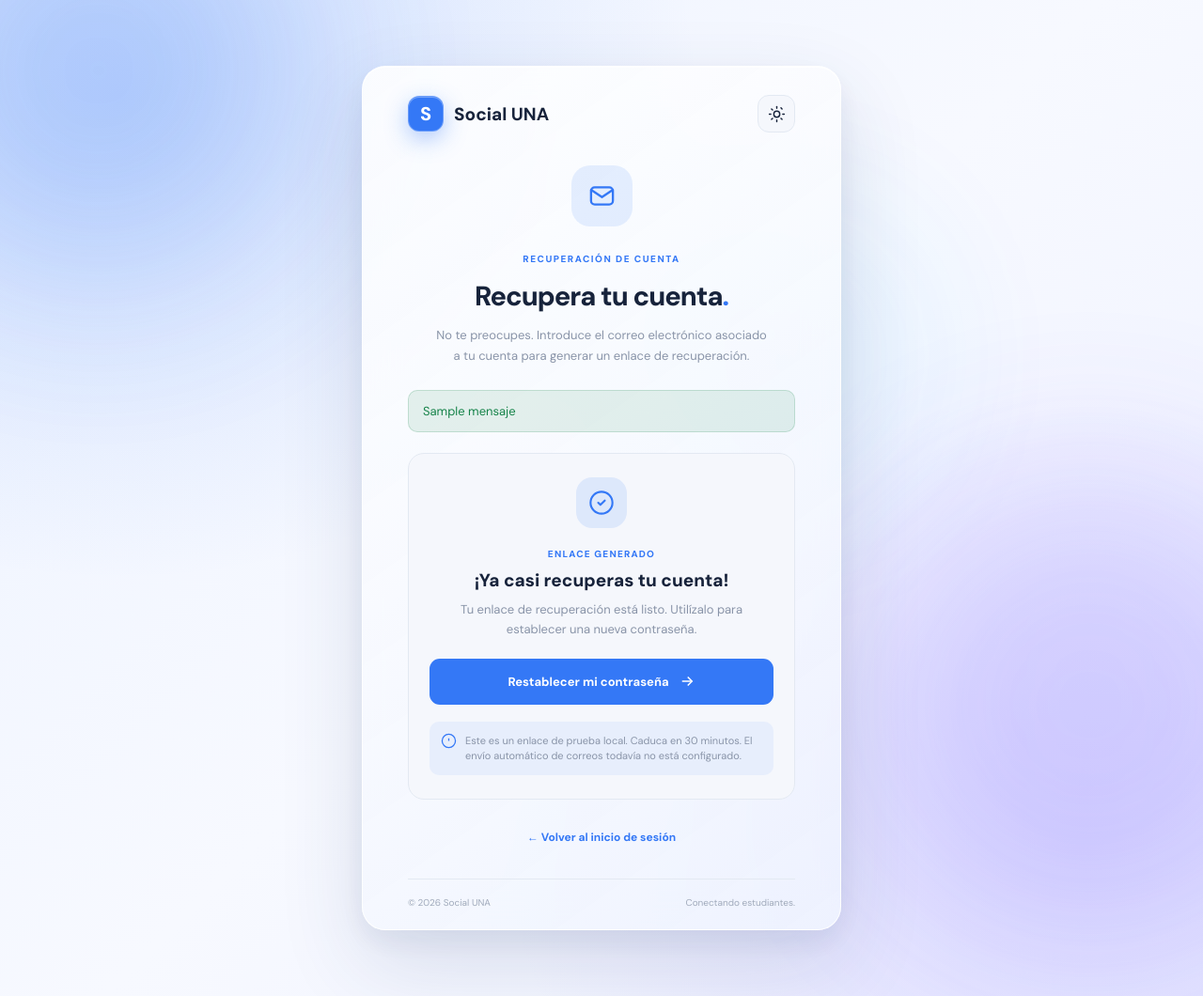
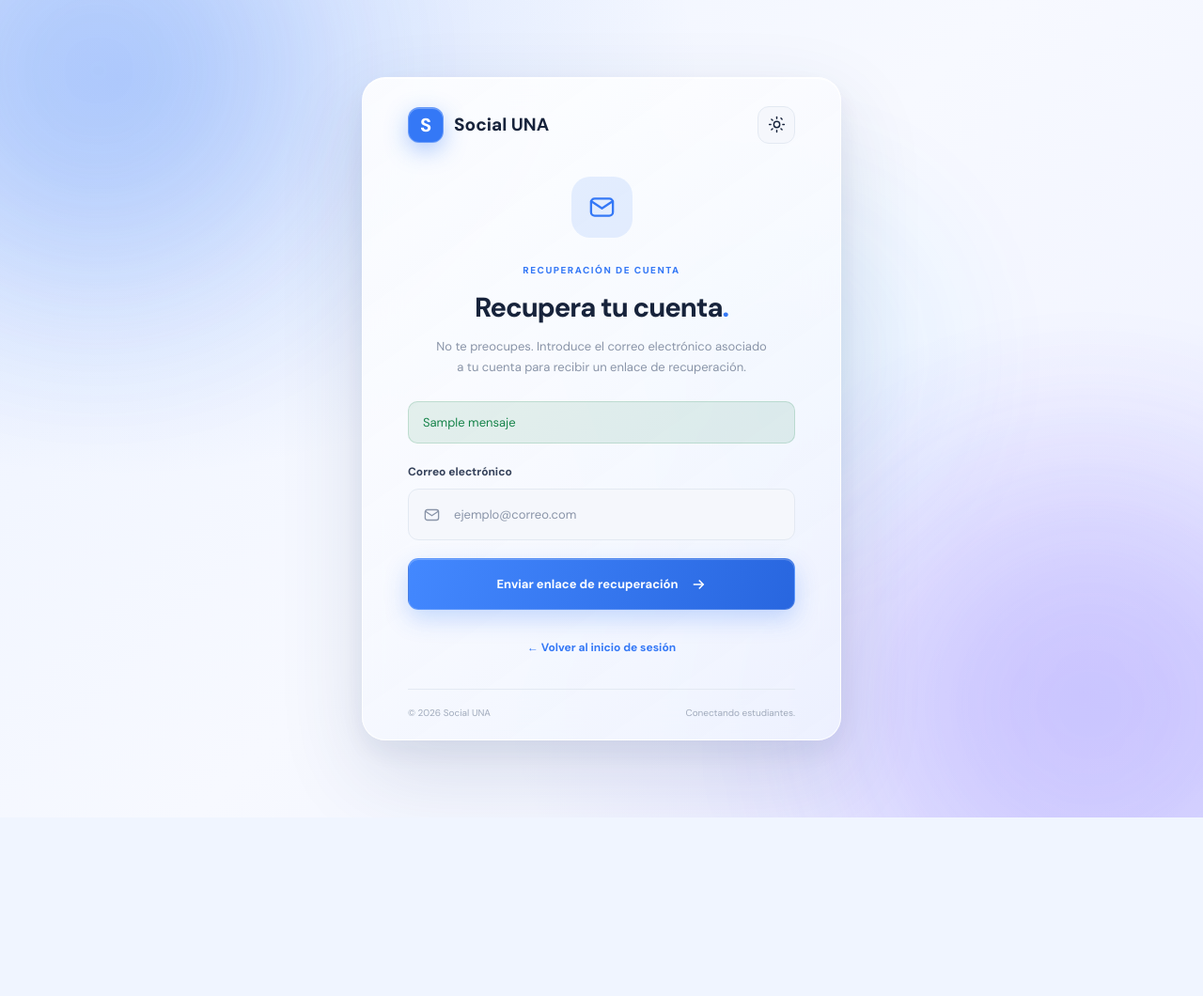
Before and after one commit to Kr1ssyf3r/ProyectoEstructuras03, a Flask app: template templates/recuperar.html in a window 1280 px wide. Shown: the whole page at 94% size. After the commit the page ends 870 px from the top, so only its background shows below. Run offline with Flask 3, Linux system fonts and the light colour scheme; the template is opened without the code that fills it: most values are stand-ins (such as "Sample title", 1, 10 or a date in 2020); parts of the project's set-up code (start-up, migrations or seed data) failed here and were passed over.

Commit message:
feat: integrar envio de correos para bienvenida y recuperacion de contrasena

```diff
--- a/app.py
+++ b/app.py
@@ -1,6 +1,7 @@
 
 import os
 import webbrowser
+
 from threading import Timer
 from functools import wraps
 
@@ -18,6 +19,7 @@ from repositories.token_repository import TokenRepository
 
 from services.usuario_service import UsuarioService
 from services.recuperacion_service import RecuperacionService
+from services.correo_service import CorreoService
 
 
 # ============================================================
@@ -47,6 +49,8 @@ recuperacion_service = RecuperacionService(
     token_repository=token_repository,
     usuario_service=usuario_service
 )
+
+correo_service = CorreoService()
 
 
 # ============================================================
@@ -82,7 +86,6 @@ def requiere_sesion(funcion):
 @app.route("/", methods=["GET"])
 def inicio():
 
-    # Si ya inició sesión, enviarlo al perfil.
     if session.get("usuario_id"):
         return redirect(url_for("perfil"))
 
@@ -107,7 +110,6 @@ def login():
             contrasena=contrasena
         )
 
-        # Guardar el identificador del usuario autenticado.
         session.clear()
         session["usuario_id"] = usuario.id
 
@@ -150,6 +152,7 @@ def editar_perfil(usuario):
         correo = request.form.get("correo", "")
 
         try:
+
             usuario_service.actualizar_perfil(
                 id_usuario=usuario.id,
                 nombre=nombre,
@@ -160,6 +163,7 @@ def editar_perfil(usuario):
             return redirect(url_for("perfil"))
 
         except ValueError as error:
+
             return render_template(
                 "editar_perfil.html",
                 usuario=usuario,
@@ -211,7 +215,7 @@ def registro():
 
         try:
 
-            usuario_service.registrar_usuario(
+            usuario = usuario_service.registrar_usuario(
                 nombre=nombre,
                 nombre_usuario=nombre_usuario,
                 correo=correo,
@@ -219,12 +223,32 @@ def registro():
                 confirmar_contrasena=confirmar_contrasena
             )
 
+            # Enviar correo de bienvenida.
+            try:
+
+                correo_service.enviar_bienvenida(
+                    destinatario=usuario.correo,
+                    nombre=usuario.nombre
+                )
+
+                mensaje = (
+                    "¡Tu cuenta se creó correctamente! "
+                    "Te enviamos un correo de bienvenida."
+                )
+
+            except Exception:
+                app.logger.exception(
+                    "No se pudo enviar el correo de bienvenida."
+                )
+
+                mensaje = (
+                    "Tu cuenta se creó correctamente, "
+                    "pero no pudimos enviar el correo de bienvenida."
+                )
+
             return render_template(
                 "login.html",
-                mensaje=(
-                    "¡Tu cuenta se creó correctamente! "
-                    "Ya puedes iniciar sesión."
-                )
+                mensaje=mensaje
             )
 
         except ValueError as error:
@@ -281,17 +305,32 @@ def solicitar_recuperacion():
                 _external=True
             )
 
-            return render_template(
-                "recuperar.html",
-                mensaje="Se generó el enlace de recuperación.",
+            correo_service.enviar_recuperacion(
+                destinatario=usuario.correo,
                 enlace=enlace
             )
 
-        except (ValueError, OSError) as error:
+            return render_template(
+                "recuperar.html",
+                mensaje=(
+                    "Si la cuenta existe y el correo pudo enviarse, "
+                    "recibirás un enlace de recuperación. "
+                    "Revisa también tu carpeta de spam."
+                )
+            )
+
+        except (ValueError, OSError, Exception):
+
+            app.logger.exception(
+                "No se pudo procesar la recuperación de contraseña."
+            )
 
             return render_template(
                 "recuperar.html",
-                error=f"No se pudo generar la recuperación: {error}"
+                error=(
+                    "No se pudo enviar el correo de recuperación. "
+                    "Inténtalo nuevamente."
+                )
             )
 
     return render_template("recuperar.html")
--- a/templates/recuperar.html
+++ b/templates/recuperar.html
@@ -98,79 +98,32 @@
 
                 <p class="recovery-description">
                     No te preocupes. Introduce el correo electrónico
-                    asociado a tu cuenta para generar un enlace
+                    asociado a tu cuenta para recibir un enlace
                     de recuperación.
                 </p>
 
 
-                <!-- Mensajes -->
+                <!-- Mensajes de error -->
                 {% if error %}
+
                     <div class="error-message recovery-alert">
                         {{ error }}
                     </div>
+
                 {% endif %}
 
+
+                <!-- Mensaje de éxito -->
                 {% if mensaje %}
+
                     <div class="success-message recovery-alert">
                         {{ mensaje }}
                     </div>
+
                 {% endif %}
 
 
-                {% if enlace %}
-
-                    <!-- ENLACE GENERADO -->
-                    <div class="development-link">
-
-                        <div class="development-icon">
-                            <svg viewBox="0 0 24 24" fill="none"
-                                 stroke="currentColor" stroke-width="1.8"
-                                 stroke-linecap="round" stroke-linejoin="round">
-                                <circle cx="12" cy="12" r="10"></circle>
-                                <path d="m9 12 2 2 4-4"></path>
-                            </svg>
-                        </div>
-
-                        <span class="development-tag">
-                            ENLACE GENERADO
-                        </span>
-
-                        <h3>¡Ya casi recuperas tu cuenta!</h3>
-
-                        <p class="development-description">
-                            Tu enlace de recuperación está listo.
-                            Utilízalo para establecer una nueva contraseña.
-                        </p>
-
-                        <a href="{{ enlace }}" class="development-button">
-                            Restablecer mi contraseña
-
-                            <svg viewBox="0 0 24 24" fill="none"
-                                 stroke="currentColor" stroke-width="2">
-                                <path d="M5 12h14"></path>
-                                <path d="m13 6 6 6-6 6"></path>
-                            </svg>
-                        </a>
-
-                        <div class="development-notice">
-                            <svg viewBox="0 0 24 24" fill="none"
-                                 stroke="currentColor" stroke-width="1.8">
-                                <circle cx="12" cy="12" r="10"></circle>
-                                <path d="M12 8v4m0 4h.01"></path>
-                            </svg>
-
-                            <p>
-                                Este es un enlace de prueba local.
-                                Caduca en 30 minutos. El envío automático
-                                de correos todavía no está configurado.
-                            </p>
-                        </div>
-
-                    </div>
-
-                {% else %}
-
-                    <!-- FORMULARIO -->
+                <!-- Formulario de recuperación -->
                 <form
                     method="POST"
                     action="{{ url_for('solicitar_recuperacion') }}"
@@ -205,9 +158,10 @@
 
                     </div>
 
+
                     <button type="submit" class="login-button">
 
-                            <span>Generar enlace de recuperación</span>
+                        <span>Enviar enlace de recuperación</span>
 
                         <svg viewBox="0 0 24 24" fill="none"
                              stroke="currentColor" stroke-width="2">
@@ -218,8 +172,6 @@
                     </button>
 
                 </form>
-
-                {% endif %}
 
 
                 <!-- Volver al login -->
```
Also changed, not shown: services/correo_service.py (added, +69 -0 lines), templates/restablecer.html (+14 -2 lines), 2 other files. Lines whose indentation alone changed are shown as unchanged.
